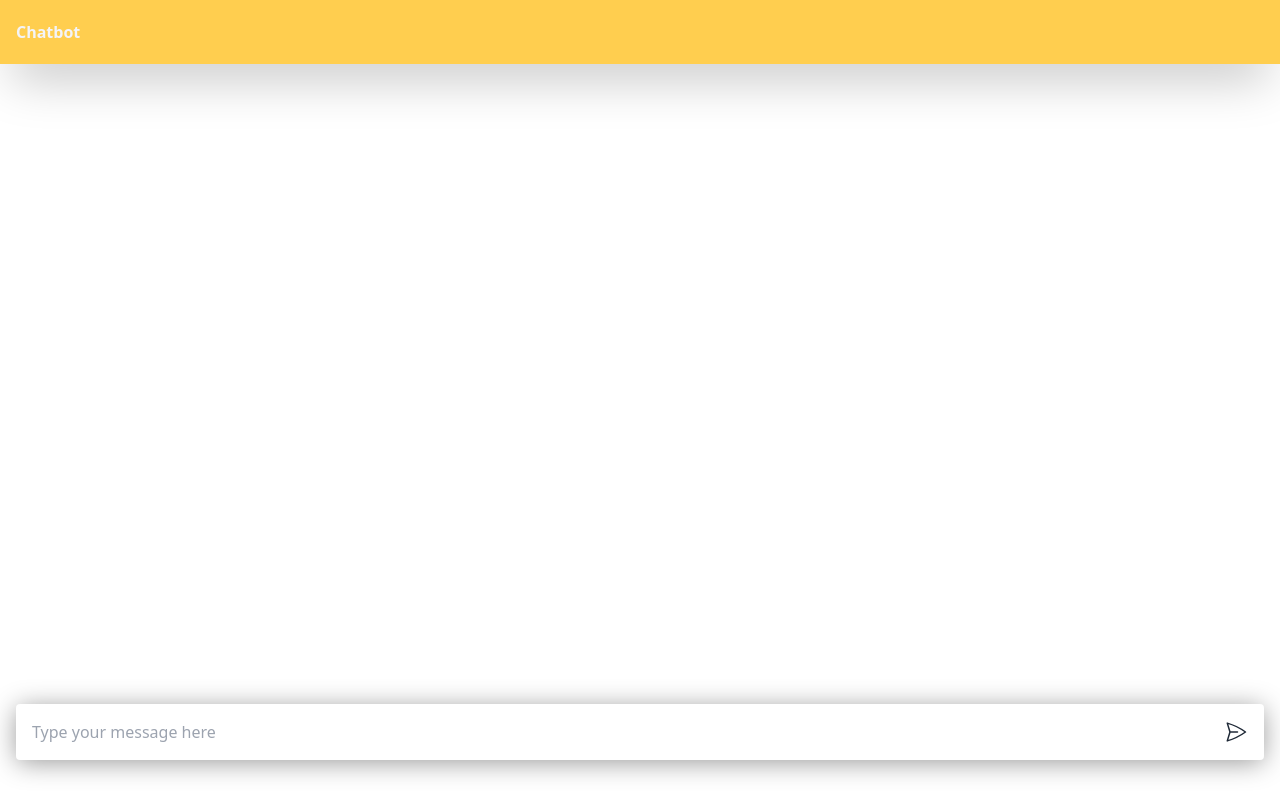
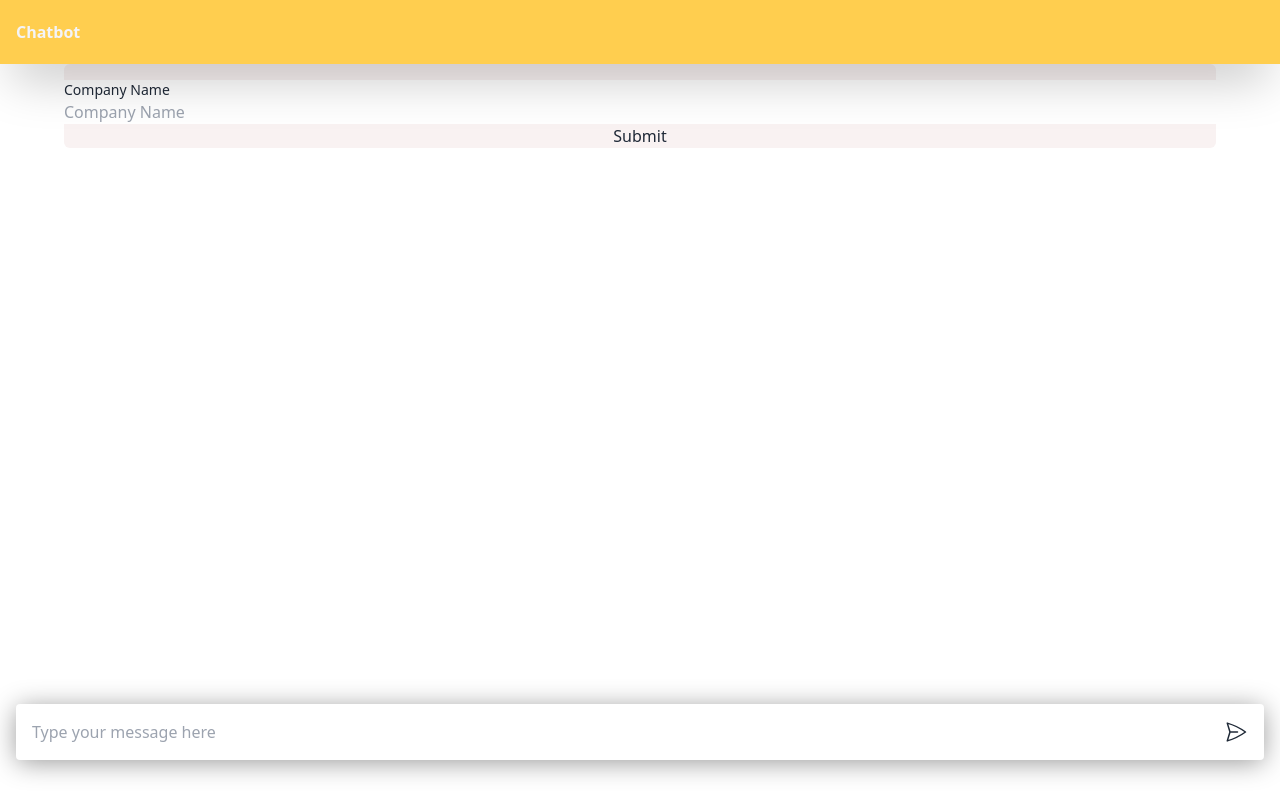
Before and after one commit to GeeksHacking/hackomania2024-Jolteon-jolteon, a React (Vite) app in the folder frontend/: page / in a window 1280 px wide. Built offline with nearby package versions, Linux system fonts and the light colour scheme.

Commit message:
trying to make a form. sleepy

```diff
--- a/frontend/package.json
+++ b/frontend/package.json
@@ -14,7 +14,8 @@
     "normalize.css": "^8.0.1",
     "react": "^18.2.0",
     "react-dom": "^18.2.0",
-    "react-router-dom": "^6.22.3"
+    "react-router-dom": "^6.22.3",
+    "react-select": "^5.8.0"
   },
   "devDependencies": {
     "@types/react": "^18.2.66",
--- /dev/null
+++ b/frontend/src/components/Forms.jsx
@@ -0,0 +1,14 @@
+export default function Forms() {
+	return (
+		<form className="rounded-md bg-[#F9F2F2] flex-initial w-[90%] mx-auto flex flex-col justify-center">
+		<div className="flex flex-col bg-white mt-4">
+			<label htmlFor="user-name" className="text-sm font-medium">Company Name</label>
+			<input type="text" name="" id="user-name" placeholder="Company Name" />
+		</div>
+
+
+			<button type="submit">Submit</button>
+
+		</form>
+	);
+}
--- a/frontend/src/components/MessagesContainer.jsx
+++ b/frontend/src/components/MessagesContainer.jsx
@@ -1,4 +1,5 @@
 import { useRef, useEffect } from "react";
+import Forms from "./Forms";
 
 export default function MessagesContainer(props) {
 	let { messagesArr } = props;
@@ -15,6 +16,8 @@ export default function MessagesContainer(props) {
 			{
 				scrollToBottom();
 			},[messagesArr]);
+
+
 
 	return (
 		<div
@@ -41,6 +44,8 @@ export default function MessagesContainer(props) {
 					</div>
 				)
 			)}
+		<Forms/>
+
 		</div>
 	);
 }
```
Also changed, not shown: 1 other file (tests, documents, lock files or other folders).
